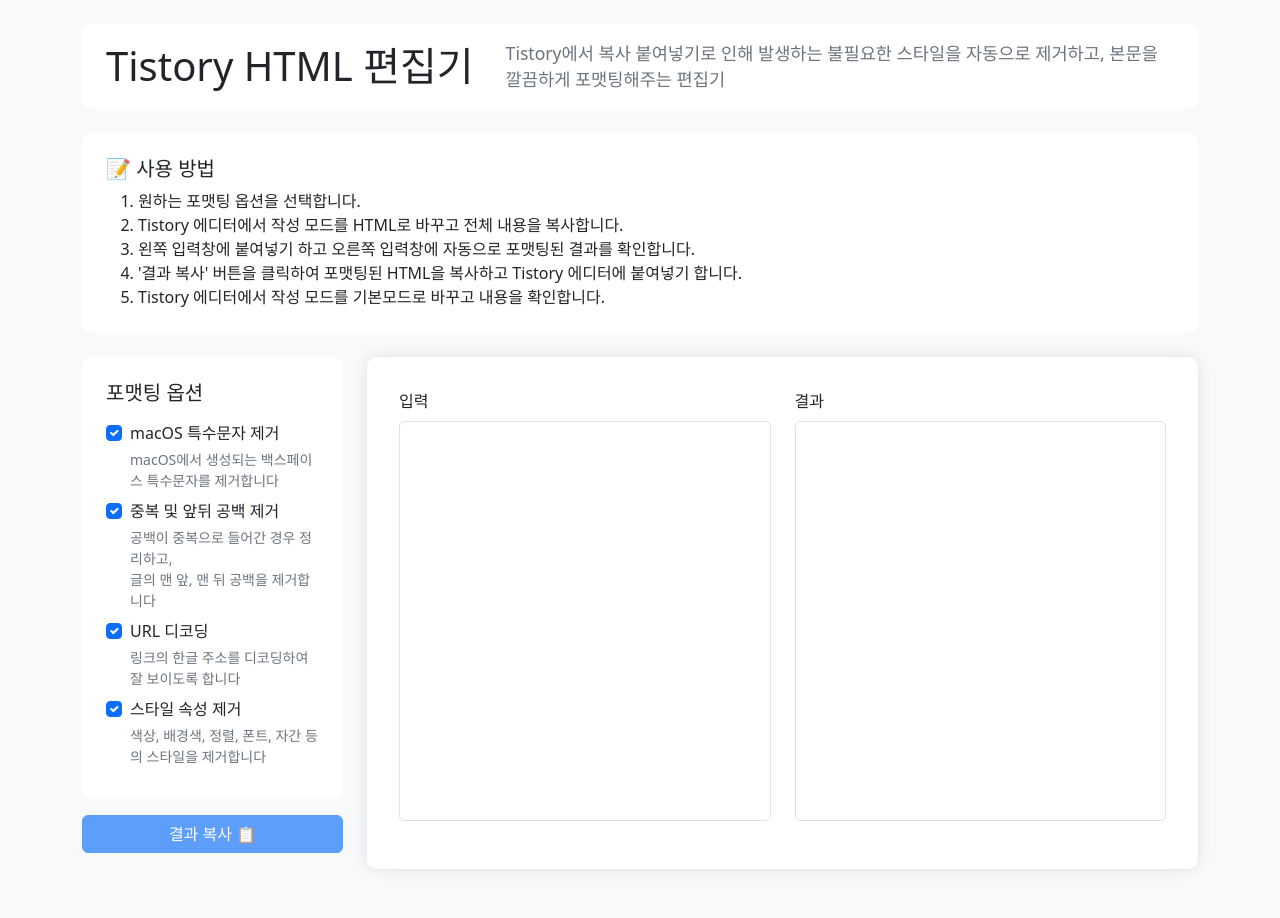
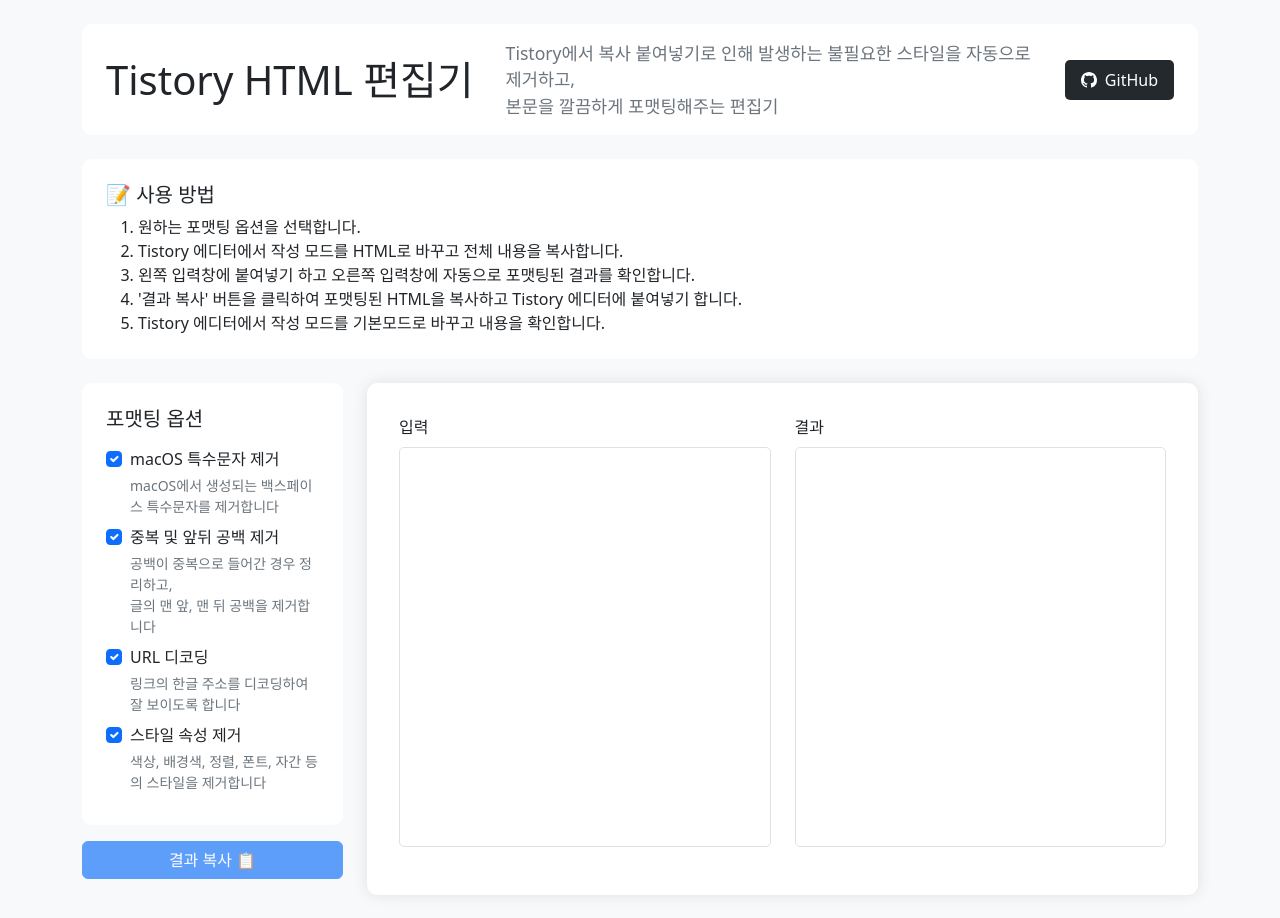
Before and after one commit to psh10066/tistory-html-formatter, a plain HTML site: page index.html in a window 1280 px wide. Drawn offline with nearby package versions, Linux system fonts and the light colour scheme.

Commit message:
GitHub Repository 접근 버튼 추가

```diff
--- a/index.html
+++ b/index.html
@@ -66,6 +66,23 @@
       margin: 0;
       color: #6c757d;
       font-size: 1.1rem;
+      flex: 1;
+    }
+    .github-button {
+      padding: 0.5rem 1rem;
+      background-color: #24292e;
+      color: white;
+      border: none;
+      border-radius: 5px;
+      text-decoration: none;
+      display: flex;
+      align-items: center;
+      gap: 0.5rem;
+      transition: background-color 0.2s;
+    }
+    .github-button:hover {
+      background-color: #2f363d;
+      color: white;
     }
     .tooltip-custom {
       position: fixed;
@@ -98,8 +115,14 @@
     <div class="header-container">
       <h1 class="header-title">Tistory HTML 편집기</h1>
       <p class="header-description">
-        Tistory에서 복사 붙여넣기로 인해 발생하는 불필요한 스타일을 자동으로 제거하고, 본문을 깔끔하게 포맷팅해주는 편집기
+        Tistory에서 복사 붙여넣기로 인해 발생하는 불필요한 스타일을 자동으로 제거하고,<br/>본문을 깔끔하게 포맷팅해주는 편집기
       </p>
+      <a href="https://github.com/psh10066/tistory-html-formatter" target="_blank" class="github-button">
+        <svg height="16" width="16" viewBox="0 0 16 16" fill="currentColor">
+          <path d="M8 0c4.42 0 8 3.58 8 8a8.013 8.013 0 0 1-5.45 7.59c-.4.08-.55-.17-.55-.38 0-.27.01-1.13.01-2.2 0-.75-.25-1.23-.54-1.48 1.78-.2 3.65-.88 3.65-3.95 0-.88-.31-1.59-.82-2.15.08-.2.36-1.02-.08-2.12 0 0-.67-.22-2.2.82-.64-.18-1.32-.27-2-.27-.68 0-1.36.09-2 .27-1.53-1.03-2.2-.82-2.2-.82-.44 1.1-.16 1.92-.08 2.12-.51.56-.82 1.28-.82 2.15 0 3.06 1.86 3.75 3.64 3.95-.23.2-.44.55-.51 1.07-.46.21-1.61.55-2.33-.66-.15-.24-.6-.83-1.23-.82-.67.01-.27.38.01.53.34.19.73.9.82 1.13.16.45.68 1.31 2.69.94 0 .67.01 1.3.01 1.49 0 .21-.15.45-.55.38A7.995 7.995 0 0 1 0 8c0-4.42 3.58-8 8-8Z"></path>
+        </svg>
+        GitHub
+      </a>
     </div>
 
     <div class="instruction-container mb-4">
```
